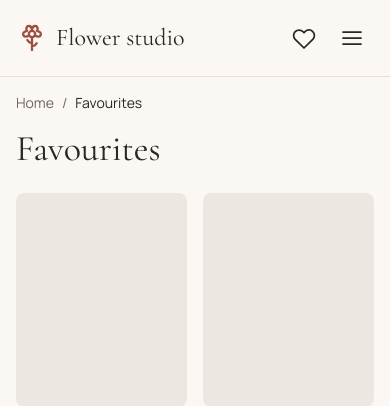
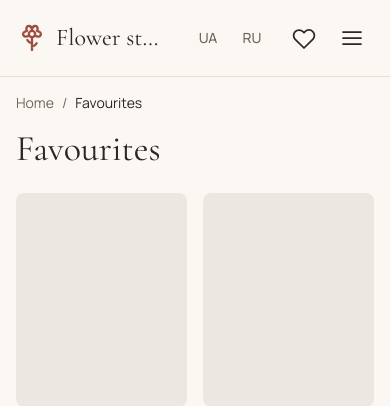
Before and after one commit to kazzutora/flowers-site, a Django app: page /obrane/ in a window 390 px wide. Shown: the top 406 px of the page. Run offline with Django 5.2, Linux system fonts and the light colour scheme; data comes from the database, SQL or seed files in the repository; style sheets or scripts are compiled from the project's sources; parts of the project's set-up code (start-up, migrations or seed data) failed here and were passed over.

Commit message:
fix(ui): show the language switcher at every width
It was hidden below 1024px, so on a phone and on a tablet the only way to
change language was to open the menu first. Section 5 asks for it in the
header at every width.

Below md there is room for one 44px target, so it points straight at the other
language; from md the pair is shown with the current one marked. The site name
truncates instead of pushing the row, and no width overflows: 360, 768, 1024
and 1440 all measure clean.

No new translatable string: the group reuses the "Language" label that both
catalogues already carry, which matters because msgfmt is not on this machine.

```diff
--- a/templates/layout/header.html
+++ b/templates/layout/header.html
@@ -18,7 +18,7 @@ order while the panel is open; `stickyHeader` owns nothing but the shrink.
       <svg class="h-8 w-8 shrink-0 text-accent transition-all" :class="scrolled ? 'h-7 w-7' : 'h-8 w-8'" aria-hidden="true">
         <use href="{% static 'img/icons.svg' %}#flower"></use>
       </svg>
-      <span class="font-display text-2xl leading-none">
+      <span class="truncate font-display text-2xl leading-none">
         {% firstof site_settings|tr:"site_name" _("Flower studio") %}
       </span>
     </a>
@@ -31,7 +31,22 @@ order while the panel is open; `stickyHeader` owns nothing but the shrink.
     </nav>
 
     <div class="ml-auto flex items-center gap-1">
-      <div class="hidden items-center gap-1 lg:flex" role="group" aria-label="{% trans 'Language' %}">
+      {% comment %}
+      Section 5: the switcher is present at every width. Below md there is room
+      for one target only, so it points straight at the other language; from md
+      the pair is shown and the current one is marked.
+      {% endcomment %}
+      <div class="flex items-center md:hidden" role="group" aria-label="{% trans 'Language' %}">
+        {% for code, name in LANGUAGES %}{% if code != LANGUAGE_CODE %}
+          <a href="{% alternate_path request.get_full_path code %}" hreflang="{{ code }}" lang="{{ code }}"
+             class="inline-flex min-h-11 min-w-11 items-center justify-center rounded-md
+                    text-sm font-medium text-muted hover:text-accent">
+            {% if code == "uk" %}UA{% else %}{{ code|upper }}{% endif %}
+          </a>
+        {% endif %}{% endfor %}
+      </div>
+
+      <div class="hidden items-center gap-1 md:flex" role="group" aria-label="{% trans 'Language' %}">
         {% for code, name in LANGUAGES %}
           <a href="{% alternate_path request.get_full_path code %}" hreflang="{{ code }}"
              class="inline-flex min-h-11 min-w-11 items-center justify-center rounded-md text-sm font-medium
```
